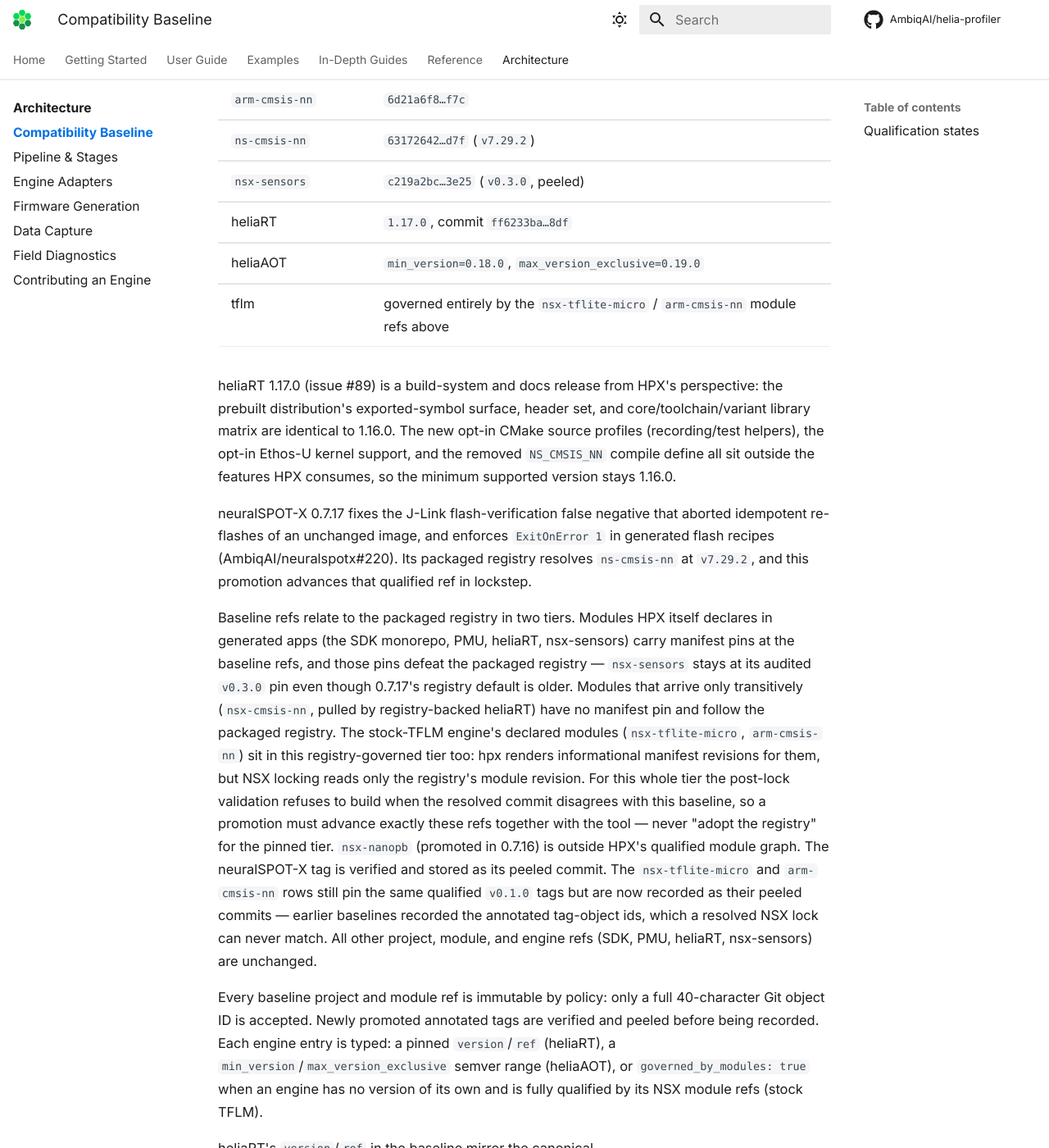
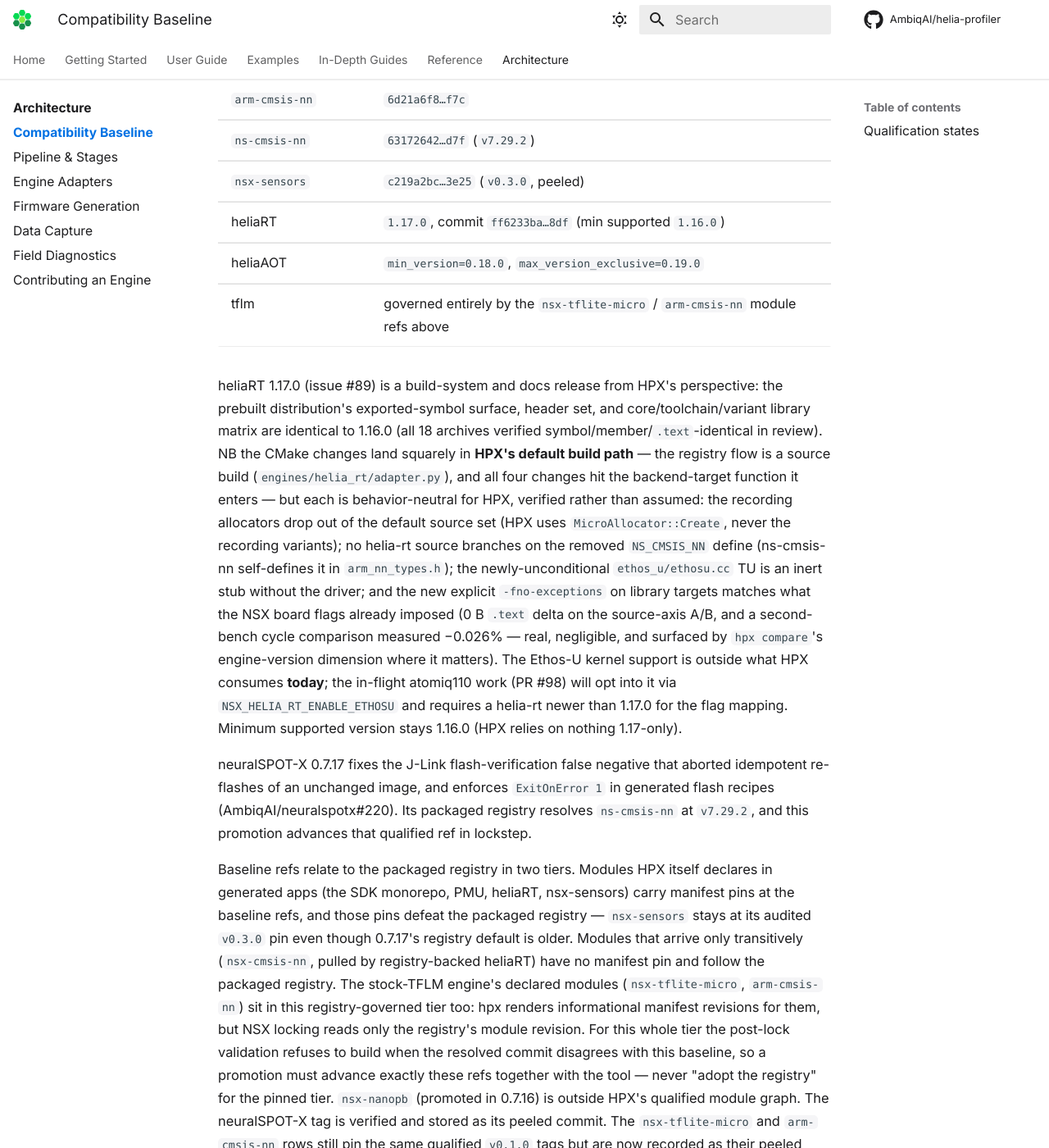
Before and after one commit to AmbiqAI/helia-profiler, an MkDocs documentation site: the page built from docs/architecture/compatibility-baseline.md, in a window 1280 px wide and 1400 px high, scrolled down 622 px. Shown: the whole window at 82% size. Built offline with MkDocs 1.6.1 and Material for MkDocs 9.7.7, drawn with Linux system fonts in a browser that asks for light colours; some web fonts are replaced; comment, search, counter and statistics services are not loaded.

Commit message:
docs: correct the heliaRT 1.17.0 promotion record (#191 review follow-up)
PR #191 merged before its review's two accuracy corrections were
applied; this fixes the durable record the next baseline promoter will
audit against:

- The baseline doc claimed the 1.17 CMake changes "sit outside the
  features HPX consumes" — inverted: the registry flow is a SOURCE
  build, and all four changes land in exactly the backend-target
  function hpx's default build enters. They are behavior-NEUTRAL, each
  for a verified reason now stated (MicroAllocator::Create, ns-cmsis-nn
  self-defining NS_CMSIS_NN, the inert ethosu stub, -fno-exceptions
  matching existing board flags), with the second-bench -0.026% cycle
  measurement recorded honestly.
- "Opt-in Ethos-U support outside what HPX consumes" becomes "today":
  PR #98 opts in via NSX_HELIA_RT_ENABLE_ETHOSU and needs a helia-rt
  newer than 1.17.0 for the flag mapping.
- heliaRT's min supported version joins the baseline table as a
  first-class cell (was prose-only, asymmetric with heliaAOT).
- Two review NITs: the source_path error hint stated a wrong reason for
  a right conclusion (release zips ship the SOURCE-build
  nsx/CMakeLists.txt; they are rejected because they omit the repo-root
  CMakeLists.txt and helia_rt_sources.cmake); the heliart_nsx fixture
  comment claimed a fidelity the snapshot doesn't have (only its
  nsx-module.yaml half tracks real zips; the CMakeLists half is a
  pre-1.16 relic that the code under test never reads).

Suite: 2583 passed. ruff clean.

Co-Authored-By: Claude Fable 5 <noreply@anthropic.com>
Claude-Session: https://claude.ai/code/session_016jRJjynMVzciYaEhaAWvQL

```diff
--- a/docs/architecture/compatibility-baseline.md
+++ b/docs/architecture/compatibility-baseline.md
@@ -19,17 +19,32 @@ The current baseline is `hpx-neuralspotx-0.7.17-2026-08`:
 | `arm-cmsis-nn` | `6d21a6f8…f7c` |
 | `ns-cmsis-nn` | `63172642…d7f` (`v7.29.2`) |
 | `nsx-sensors` | `c219a2bc…3e25` (`v0.3.0`, peeled) |
-| heliaRT | `1.17.0`, commit `ff6233ba…8df` |
+| heliaRT | `1.17.0`, commit `ff6233ba…8df` (min supported `1.16.0`) |
 | heliaAOT | `min_version=0.18.0`, `max_version_exclusive=0.19.0` |
 | tflm | governed entirely by the `nsx-tflite-micro` / `arm-cmsis-nn` module refs above |
 
 heliaRT 1.17.0 (issue #89) is a build-system and docs release from HPX's
 perspective: the prebuilt distribution's exported-symbol surface, header
-set, and core/toolchain/variant library matrix are identical to 1.16.0.
-The new opt-in CMake source profiles (recording/test helpers), the opt-in
-Ethos-U kernel support, and the removed `NS_CMSIS_NN` compile define all
-sit outside the features HPX consumes, so the minimum supported version
-stays 1.16.0.
+set, and core/toolchain/variant library matrix are identical to 1.16.0
+(all 18 archives verified symbol/member/`.text`-identical in review).
+NB the CMake changes land squarely in **HPX's default build path** — the
+registry flow is a source build (`engines/helia_rt/adapter.py`), and all
+four changes hit the backend-target function it enters — but each is
+behavior-neutral for HPX, verified rather than assumed: the recording
+allocators drop out of the default source set (HPX uses
+`MicroAllocator::Create`, never the recording variants); no helia-rt
+source branches on the removed `NS_CMSIS_NN` define (ns-cmsis-nn
+self-defines it in `arm_nn_types.h`); the newly-unconditional
+`ethos_u/ethosu.cc` TU is an inert stub without the driver; and the new
+explicit `-fno-exceptions` on library targets matches what the NSX board
+flags already imposed (0 B `.text` delta on the source-axis A/B, and a
+second-bench cycle comparison measured −0.026% — real, negligible, and
+surfaced by `hpx compare`'s engine-version dimension where it matters).
+The Ethos-U kernel support is outside what HPX consumes **today**; the
+in-flight atomiq110 work (PR #98) will opt into it via
+`NSX_HELIA_RT_ENABLE_ETHOSU` and requires a helia-rt newer than 1.17.0
+for the flag mapping. Minimum supported version stays 1.16.0 (HPX relies
+on nothing 1.17-only).
 
 neuralSPOT-X 0.7.17 fixes the J-Link flash-verification false negative that
 aborted idempotent re-flashes of an unchanged image, and enforces
```
Also changed, not shown: 2 other files.
